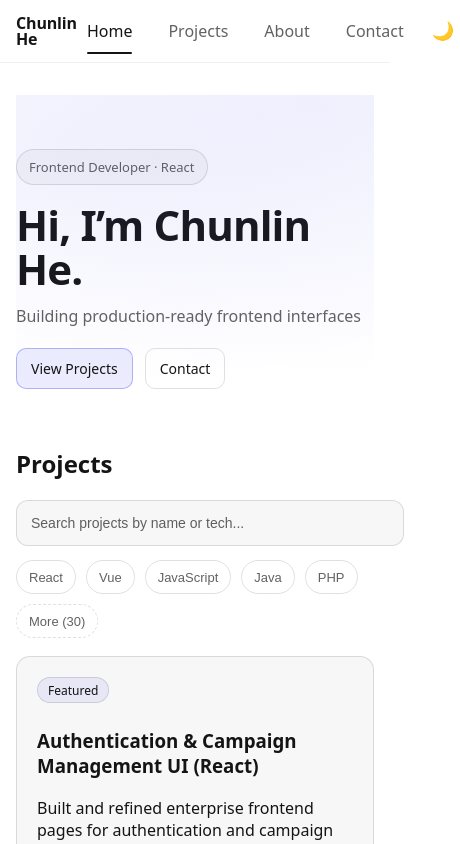
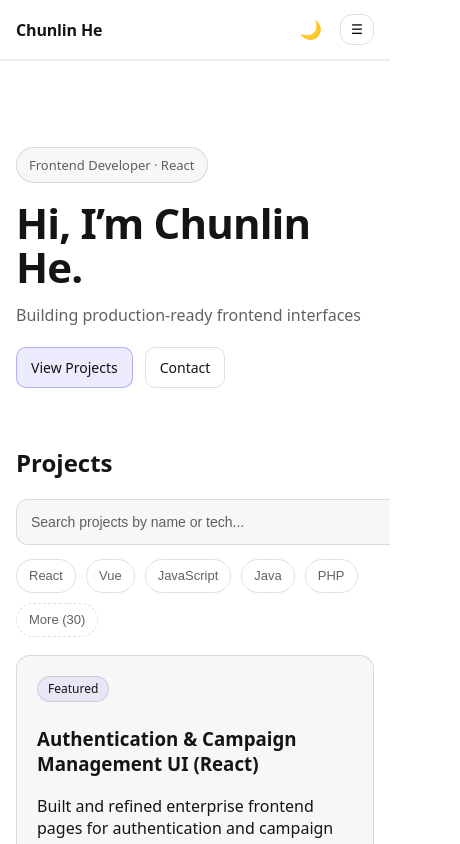
Before and after one commit to Chunlin417/my-portfolio, a React (Vite) app: page / in a window 390 px wide. Shown: the top 844 px of the page, 460 px wide, since content can reach past the window. Built offline with nearby package versions, Linux system fonts and the light colour scheme.

Commit message:
Fix mobile layout and overflow issues

```diff
--- a/src/components/Navbar.jsx
+++ b/src/components/Navbar.jsx
@@ -1,3 +1,5 @@
+
+import { useEffect, useState } from "react";
 
 export default function Navbar({ activeSection, theme, onToggleTheme }) {
   const links = [
@@ -7,14 +9,29 @@ export default function Navbar({ activeSection, theme, onToggleTheme }) {
     { id: "contact", label: "Contact" },
   ];
 
+  const [menuOpen, setMenuOpen] = useState(false);
+
+  // 点链接后自动收起菜单
+  const handleNavClick = () => setMenuOpen(false);
+
+  // 监听窗口变大时，自动关闭移动菜单（避免切回桌面还开着）
+  useEffect(() => {
+    const onResize = () => {
+      if (window.innerWidth > 768) setMenuOpen(false);
+    };
+    window.addEventListener("resize", onResize);
+    return () => window.removeEventListener("resize", onResize);
+  }, []);
 
   return (
     <header className="nav">
       <div className="nav__inner">
-        <div className="brand">Chunlin He</div>
+        <a className="brand" href="#home" onClick={handleNavClick}>
+          Chunlin He
+        </a>
 
         <div className="nav__right">
-          <nav className="nav__links">
+          <nav className="nav__links" aria-label="Primary">
             {links.map((l) => (
               <a
                 key={l.id}
@@ -34,7 +51,36 @@ export default function Navbar({ activeSection, theme, onToggleTheme }) {
           >
             {theme === "dark" ? "☀️" : "🌙"}
           </button>
+
+          {/* Mobile menu button */}
+          <button
+            className="menu-btn"
+            onClick={() => setMenuOpen((v) => !v)}
+            aria-label={menuOpen ? "Close menu" : "Open menu"}
+            aria-expanded={menuOpen}
+            aria-controls="mobile-menu"
+          >
+            {menuOpen ? "✕" : "☰"}
+          </button>
         </div>
+      </div>
+
+      {/* Mobile menu */}
+      <div
+        id="mobile-menu"
+        className={`nav__mobile ${menuOpen ? "is-open" : ""}`}
+        aria-hidden={!menuOpen}
+      >
+        {links.map((l) => (
+          <a
+            key={l.id}
+            href={`#${l.id}`}
+            onClick={handleNavClick}
+            className={`nav__mobileLink ${activeSection === l.id ? "is-active" : ""}`}
+          >
+            {l.label}
+          </a>
+        ))}
       </div>
     </header>
   );
--- a/src/main.jsx
+++ b/src/main.jsx
@@ -8,3 +8,4 @@ createRoot(document.getElementById('root')).render(
     <App />
   </StrictMode>,
 )
+document.documentElement.setAttribute("data-theme", "light");
--- a/src/styles/global.css
+++ b/src/styles/global.css
@@ -35,6 +35,11 @@ button,
 }
 
 
+html,
+body {
+  width: 100%;
+  overflow-x: hidden;
+}
 
 html {
   scroll-behavior: smooth;
@@ -59,6 +64,14 @@ a {
   margin: 0 auto;
   padding: 32px 16px 64px;
 }
+
+@media (max-width: 768px) {
+  .container {
+    padding-left: 16px;
+    padding-right: 16px;
+  }
+}
+
 
 .nav {
   position: sticky;
@@ -88,9 +101,79 @@ a {
 }
 
 .nav__right {
+  white-space: nowrap;
   display: flex;
   align-items: center;
   gap: 12px;
+}
+
+/* Mobile menu button (hidden on desktop) */
+.menu-btn {
+  display: none;
+  border: 1px solid rgba(0, 0, 0, 0.12);
+  background: transparent;
+  border-radius: 12px;
+  padding: 8px 10px;
+  line-height: 1;
+}
+
+/* Mobile menu container */
+.nav__mobile {
+  display: none;
+}
+
+/* ===== Mobile rules ===== */
+@media (max-width: 768px) {
+  .nav__links {
+    display: none !important;
+    justify-content: space-between;
+    align-items: center;
+  }
+
+  .menu-btn {
+    display: inline-flex;
+    align-items: center;
+    justify-content: center;
+  }
+
+  .nav__mobile {
+    display: grid;
+    gap: 8px;
+    padding: 12px 16px;
+    border-top: 1px solid rgba(0, 0, 0, 0.08);
+    background: inherit;
+  }
+
+  /* 默认收起，用 max-height 做个简单动画 */
+  .nav__mobile {
+    max-height: 0;
+    overflow: hidden;
+    padding-top: 0;
+    padding-bottom: 0;
+    transition: max-height 180ms ease, padding 180ms ease;
+  }
+
+  .nav__mobile.is-open {
+    max-height: 320px;
+    padding-top: 12px;
+    padding-bottom: 12px;
+  }
+
+  .nav__mobileLink {
+    text-decoration: none;
+    color: inherit;
+    padding: 10px 12px;
+    border-radius: 12px;
+  }
+
+  .nav__mobileLink.is-active {
+    font-weight: 600;
+  }
+}
+
+/* ===== Dark theme (if you use .dark on html/body) ===== */
+.dark .menu-btn {
+  border-color: rgba(255, 255, 255, 0.16);
 }
 
 .theme-btn {
@@ -383,6 +466,13 @@ section#projects {
   /* 防止背景溢出造成边缘 */
 }
 
+@media (max-width: 900px) {
+  .hero::before {
+    display: none;
+  }
+}
+
+
 .hero::before {
   content: "";
   position: absolute;
@@ -456,7 +546,7 @@ section#projects {
 
 .hero__image {
   width: 340px;
-  max-width: 40vw;
+  max-width: min(340px, 100%);
   aspect-ratio: 4 / 5;
   object-fit: cover;
   border-radius: 24px 24px 20px 20px;
```
